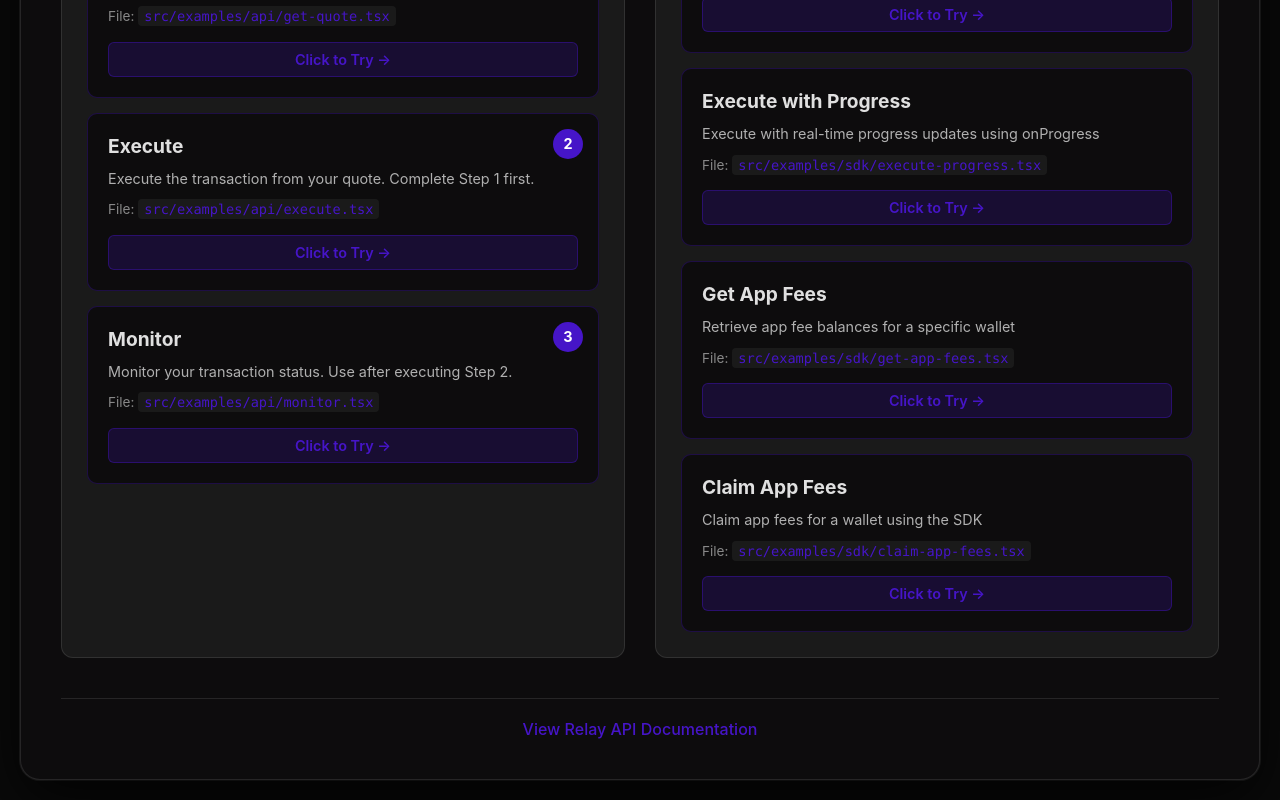
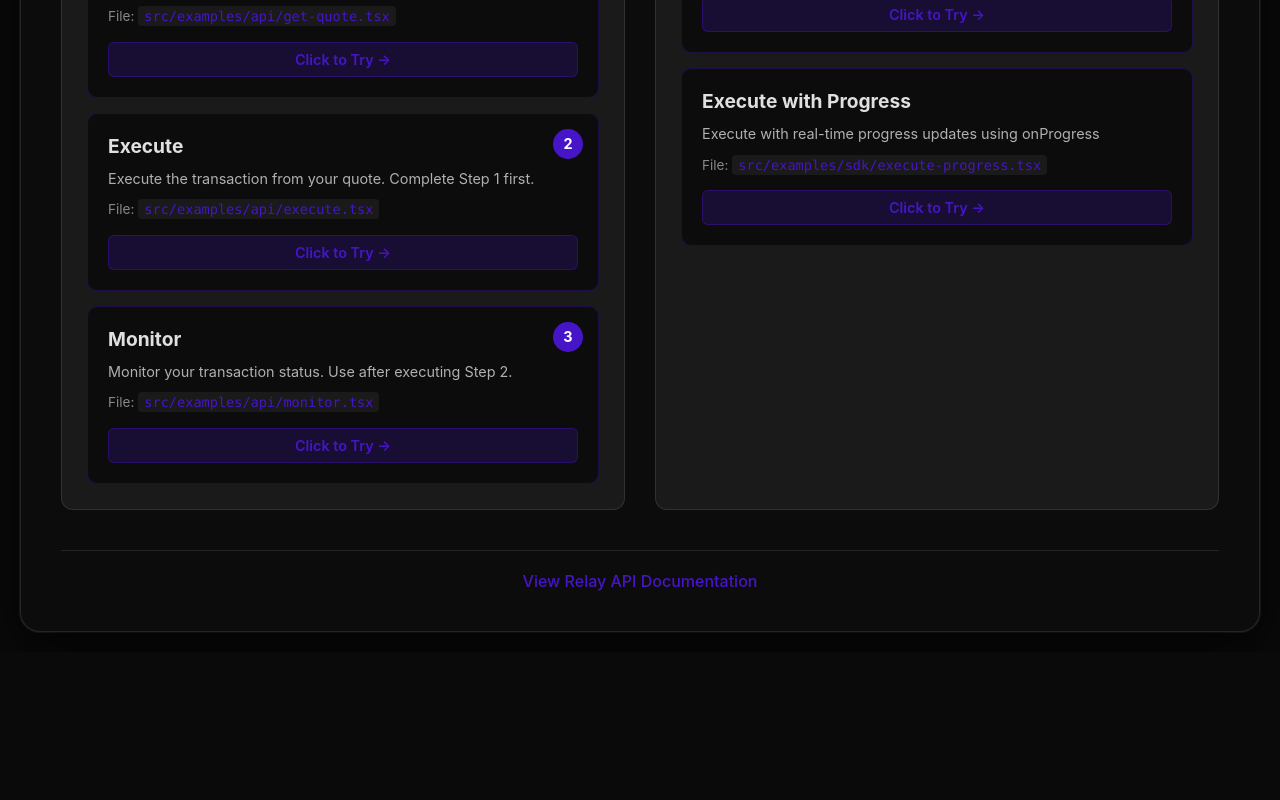
Before and after one commit to GiselleNessi/relay-demo, a React (Vite) app: page / in a window 1280 px wide. Shown: the part 786-1586 px from the top of the page. After the commit the page ends 1438 px from the top, so only its background shows below. Built offline with nearby package versions, Linux system fonts and the light colour scheme.

Commit message:
Remove Get App Fees and Claim App Fees examples
- Remove from UI as they are advanced features not part of core Quickstart
- Keep focus on essential Get Quote, Execute, Monitor workflow
- Can add back later as advanced examples if needed

```diff
--- a/src/App.tsx
+++ b/src/App.tsx
@@ -3,7 +3,7 @@ import "./App.css";
 import { GetQuoteExample } from "./examples/api/get-quote";
 import { ExecuteExample } from "./examples/api/execute";
 import { MonitorExample } from "./examples/api/monitor";
-import { GetQuoteSDKExample, ExecuteProgressExample, GetAppFeesExample, ClaimAppFeesExample } from "./examples/sdk";
+import { GetQuoteSDKExample, ExecuteProgressExample } from "./examples/sdk";
 
 // This is the app that runs in CodeSandbox
 // It shows all available examples organized by category
@@ -63,20 +63,6 @@ function App() {
                 description: "Execute with real-time progress updates using onProgress",
                 component: ExecuteProgressExample,
                 file: "src/examples/sdk/execute-progress.tsx"
-            },
-            {
-                id: "get-app-fees",
-                title: "Get App Fees",
-                description: "Retrieve app fee balances for a specific wallet",
-                component: GetAppFeesExample,
-                file: "src/examples/sdk/get-app-fees.tsx"
-            },
-            {
-                id: "claim-app-fees",
-                title: "Claim App Fees",
-                description: "Claim app fees for a wallet using the SDK",
-                component: ClaimAppFeesExample,
-                file: "src/examples/sdk/claim-app-fees.tsx"
             }
             ]
     };
```
